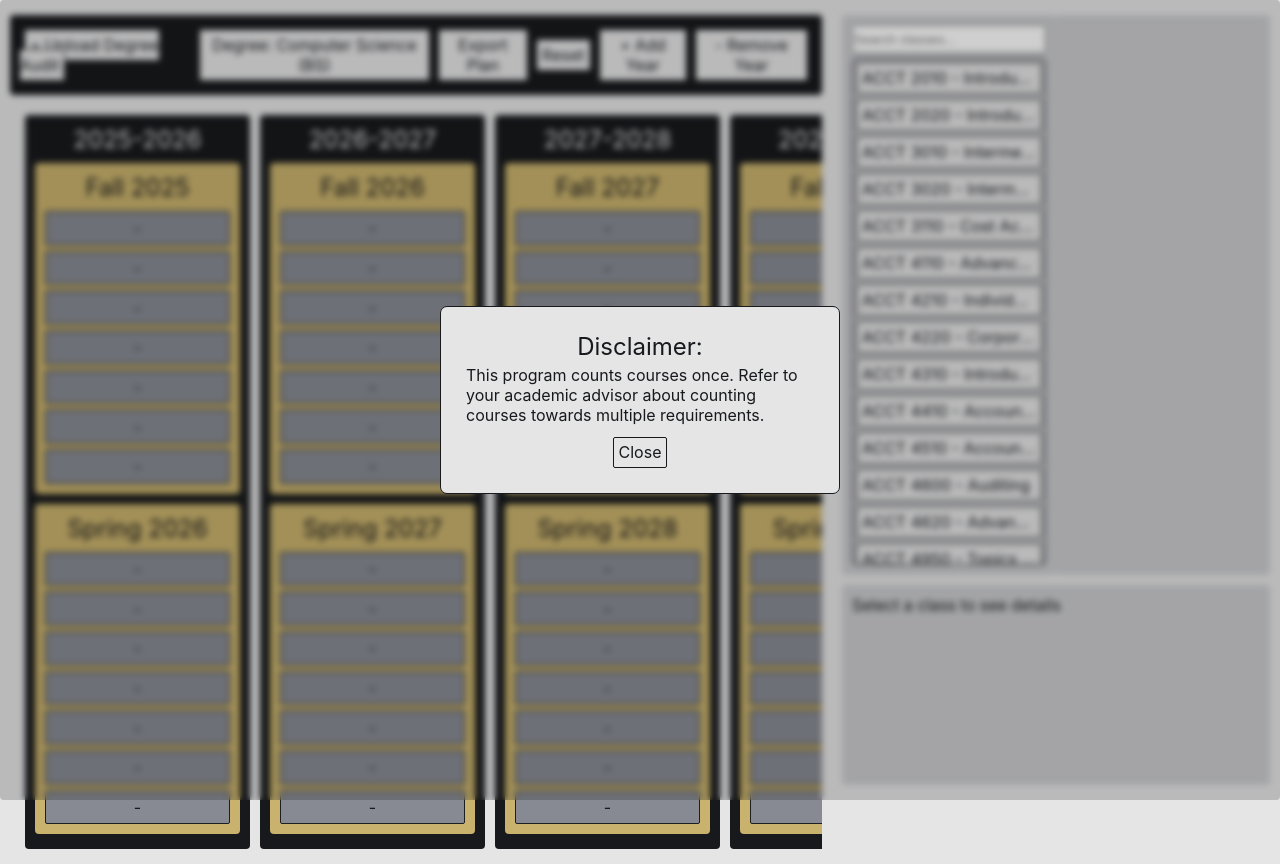
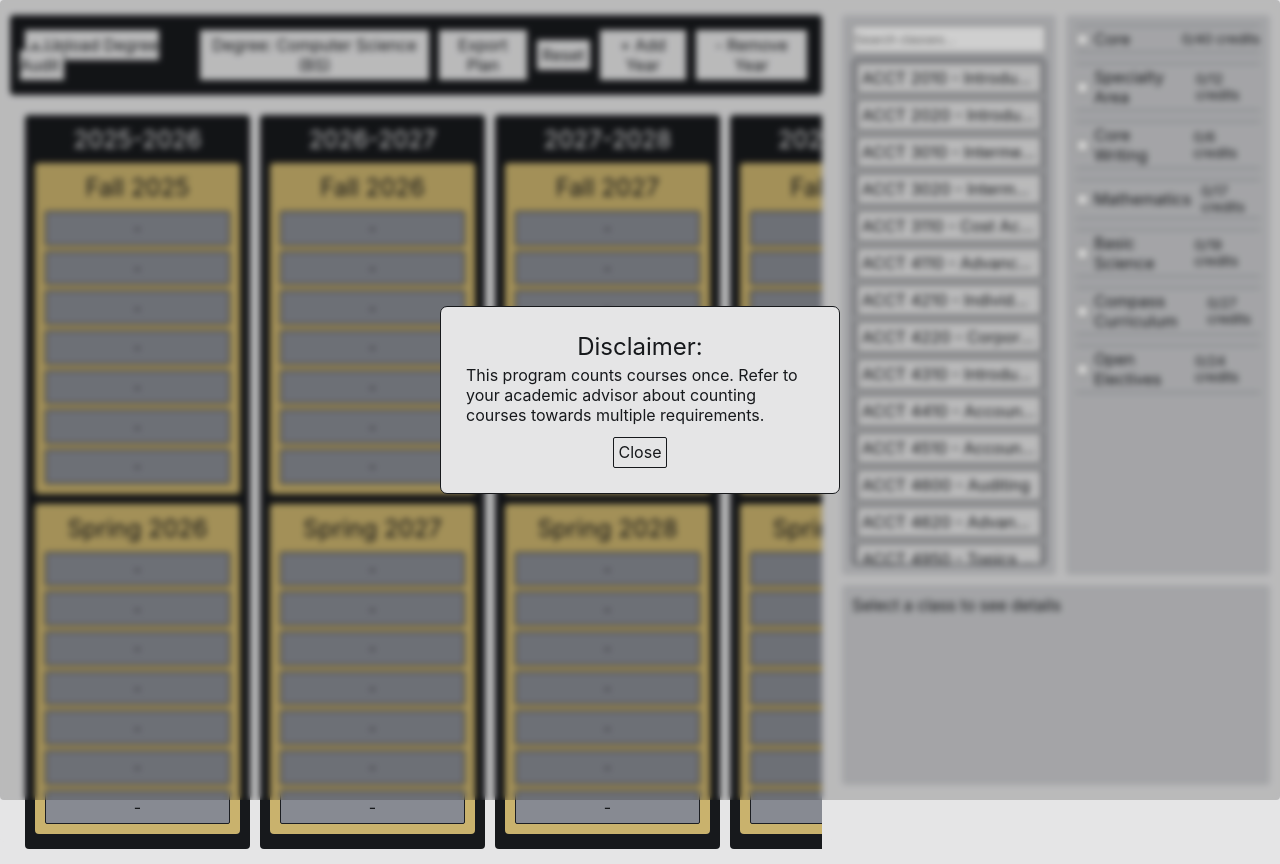
Before and after one commit to eswaidner/degree-planner, a React (Vite) app: page / in a window 1280 px wide. Built offline with nearby package versions, Linux system fonts and the light colour scheme.

Commit message:
class browser filters display

```diff
--- a/src/containers/ClassFilters.tsx
+++ b/src/containers/ClassFilters.tsx
@@ -1,5 +1,80 @@
+import {
+  classes,
+  degree,
+  useGlobalStore,
+  type DegreeRequirement,
+} from "../state";
 import css from "./../styles/ClassBrowser.module.css";
 
 export default function ClassFilters() {
-  return <div className={css.filters}></div>;
+  return (
+    <div className={css.filters}>
+      {degree.reqs.map((req, i) => (
+        <Filter key={i} req={req} />
+      ))}
+    </div>
+  );
 }
+
+interface FilterProps {
+  req: DegreeRequirement;
+}
+
+function Filter({ req }: FilterProps) {
+  const classSlots = useGlobalStore((s) => s.classSlots);
+
+  let totalCredits = 0;
+  for (const cls of req.classes) {
+    if (Array.isArray(cls)) totalCredits += classes[cls[0]].credits;
+    else totalCredits += cls.totalCredits;
+  }
+
+  const countedClasses: Set<string> = new Set();
+  let completedCredits = 0;
+  for (const cls of req.classes) {
+    if (completedCredits >= totalCredits) break;
+
+    // if class set, apply classes that match a class in the class set
+    if (Array.isArray(cls)) {
+      const completedClassId = cls.find((c) =>
+        classSlots.find(
+          (slot) => slot?.classId === c && !countedClasses.has(slot.classId),
+        ),
+      );
+
+      if (completedClassId) {
+        completedCredits += classes[completedClassId].credits;
+        countedClasses.add(completedClassId);
+      }
+    } else {
+      // apply classes that match the class scope
+      for (const slot of classSlots) {
+        if (completedCredits >= totalCredits) break;
+        if (!slot || countedClasses.has(slot.classId)) continue;
+
+        const matchingPrefix = cls.prefixes.find((p) =>
+          slot.classId.startsWith(p),
+        );
+        if (!matchingPrefix) continue;
+
+        const classNumber = Number(slot.classId.slice(slot.classId.length - 4));
+        if (classNumber >= cls.atOrAbove) {
+          completedCredits += classes[slot.classId].credits;
+          countedClasses.add(slot.classId);
+        }
+      }
+    }
+  }
+
+  return (
+    <div className={css.filter}>
+      <div className={css.filterToggle}>
+        <input type="checkbox" id={req.name} name={req.name} />
+        <label htmlFor={req.name}>{req.name.replace("Requirement", "")}</label>
+      </div>
+      <div className={css.filterProgress}>
+        {completedCredits}/{totalCredits} credits
+      </div>
+    </div>
+  );
+}
--- a/src/styles/ClassBrowser.module.css
+++ b/src/styles/ClassBrowser.module.css
@@ -18,6 +18,7 @@
   margin: 5px 0px;
   max-height: 70vh;
   min-height: 70vh;
+  gap: 10px;
 }
 
 .search {
@@ -63,12 +64,6 @@
   border-color: var(--hl-1);
 }
 
-.filters {
-  flex: 1;
-  background-color: var(--fg-1);
-  padding: 10px;
-}
-
 .display {
   flex-grow: 1;
   background-color: var(--fg-1);
@@ -83,3 +78,47 @@
 .addButton {
   max-width: 125px;
 }
+
+.filters {
+  flex: 1;
+  background-color: var(--fg-1);
+  padding: 10px;
+  display: flex;
+  flex-direction: column;
+  gap: 10px;
+}
+
+.filter {
+  user-select: none;
+  display: flex;
+  align-items: center;
+  justify-content: space-between;
+  gap: 10px;
+  padding: 3px 0;
+  border: 1px solid var(--fg-2);
+  border-radius: 0;
+  border-left: 0;
+  border-right: 0;
+}
+
+.filter:has(input:hover) {
+  border: 1px solid var(--bg-1);
+  border-left: 0;
+  border-right: 0;
+}
+
+.filterToggle {
+  display: flex;
+  gap: 5px;
+  align-items: center;
+}
+
+.filterToggle label:hover,
+.filterToggle:has(input:hover) {
+  color: var(--bg-3);
+  cursor: pointer;
+}
+
+.filterProgress {
+  font-size: 0.85rem;
+}
```
